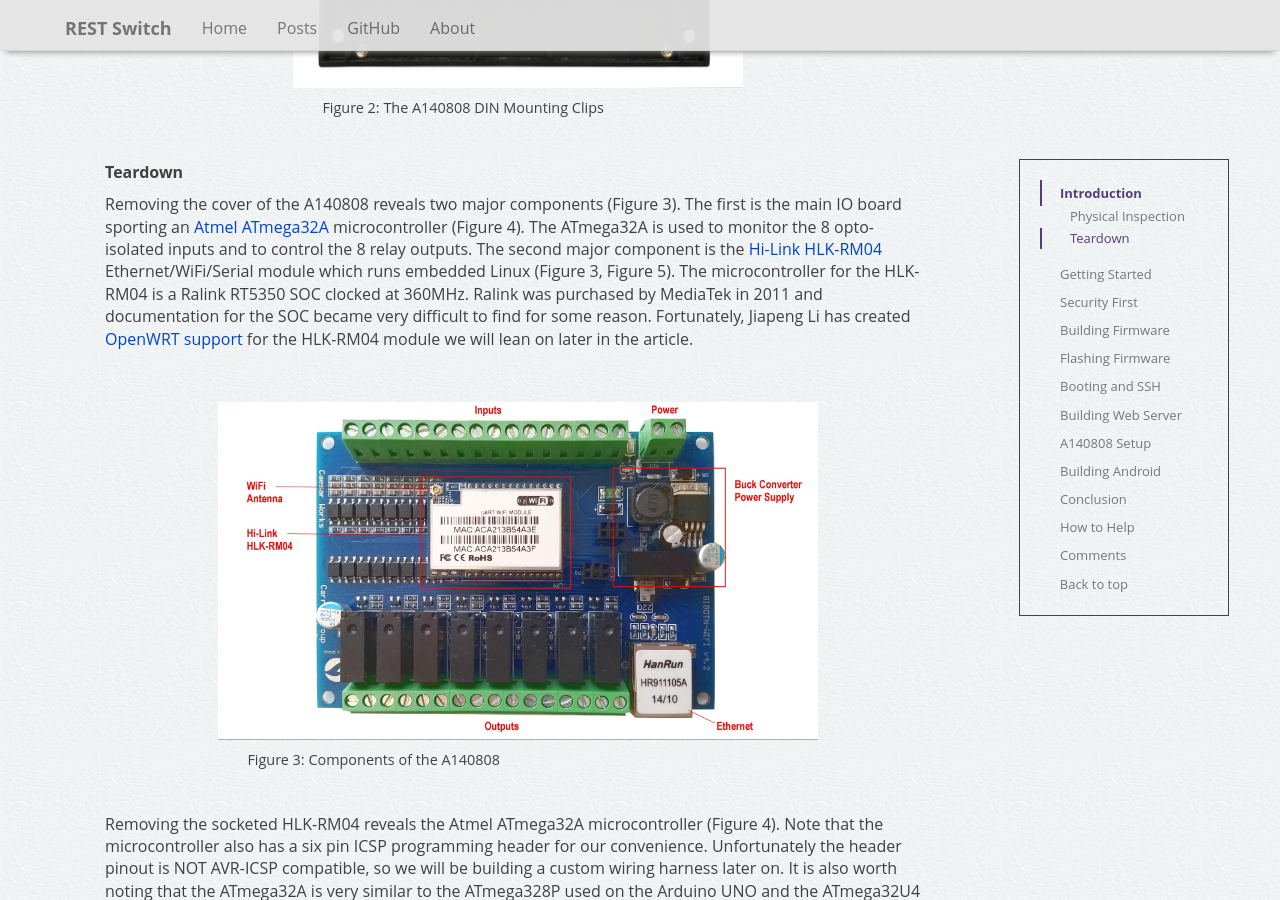
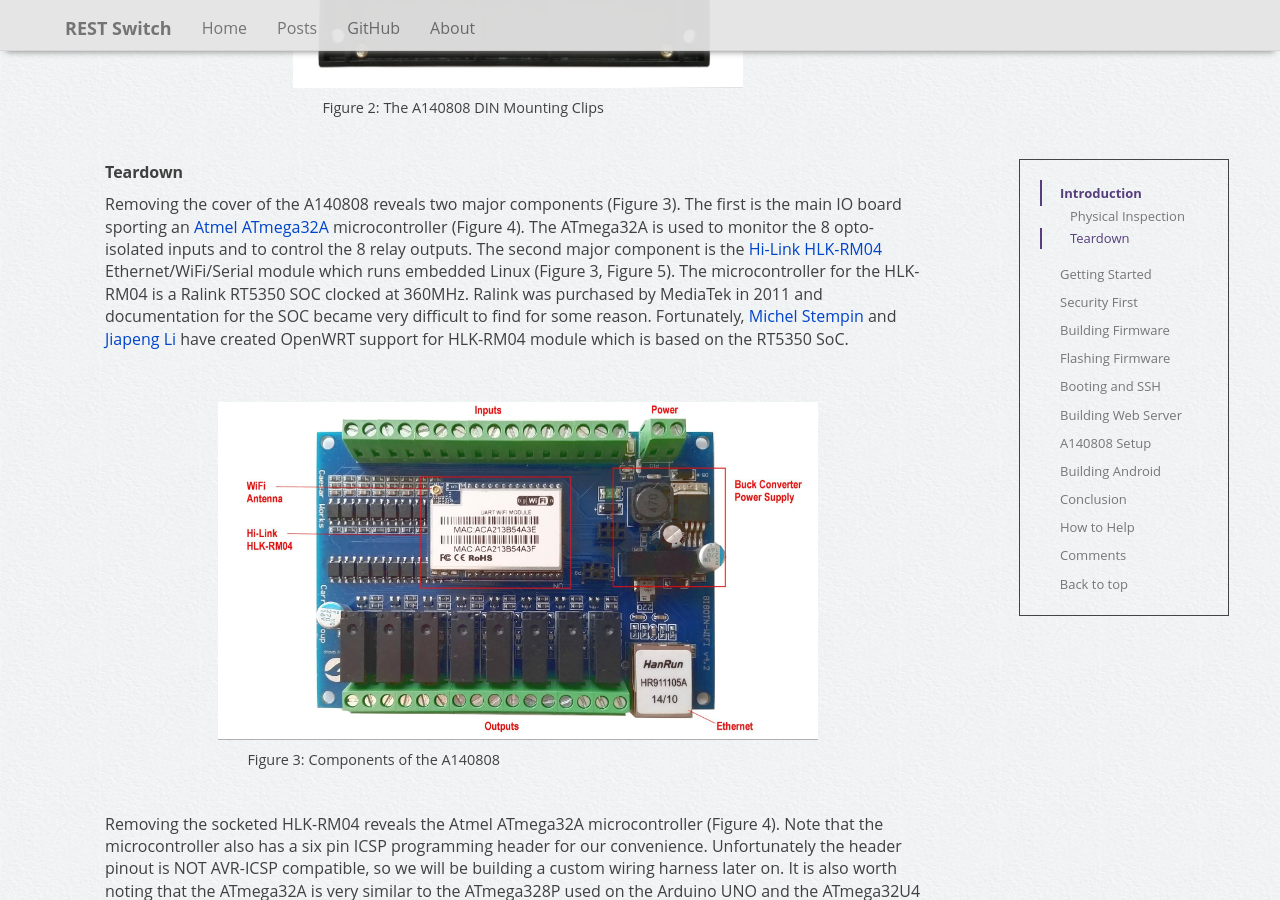
Before and after one commit to rest-switch/rest-switch.github.io, a Jekyll site: the page built from _posts/2015-11-02-a140808.markdown, in a window 1280 px wide and 900 px high, scrolled down 1636 px. Built offline with Jekyll 4.4.1, drawn with Linux system fonts in a browser that asks for light colours; nearby versions of some CDN libraries; comment, search, counter and statistics services are not loaded.

Commit message:
added OpenWRT attribution

```diff
--- a/_posts/2015-11-02-a140808.markdown
+++ b/_posts/2015-11-02-a140808.markdown
@@ -117,7 +117,7 @@
 
 **Teardown**
 
-Removing the cover of the A140808 reveals two major components (Figure 3). The first is the main IO board sporting an <a href="http://www.atmel.com/Images/Atmel-8155-8-bit-Microcontroller-AVR-ATmega32A_Datasheet.pdf" target="_blank">Atmel ATmega32A</a> microcontroller (Figure 4). The ATmega32A is used to monitor the 8 opto-isolated inputs and to control the 8 relay outputs. The second major component is the <a href="http://www.hlktech.net/product_detail.php?ProId=39" target="_blank">Hi-Link HLK-RM04</a> Ethernet/WiFi/Serial module which runs embedded Linux (Figure 3, Figure 5). The microcontroller for the HLK-RM04 is a Ralink RT5350 SOC clocked at 360MHz. Ralink was purchased by MediaTek in 2011 and documentation for the SOC became very difficult to find for some reason. Fortunately, Jiapeng Li has created <a href="https://github.com/JiapengLi" target="_blank">OpenWRT support</a> for the HLK-RM04 module we will lean on later in the article.
+Removing the cover of the A140808 reveals two major components (Figure 3). The first is the main IO board sporting an <a href="http://www.atmel.com/Images/Atmel-8155-8-bit-Microcontroller-AVR-ATmega32A_Datasheet.pdf" target="_blank">Atmel ATmega32A</a> microcontroller (Figure 4). The ATmega32A is used to monitor the 8 opto-isolated inputs and to control the 8 relay outputs. The second major component is the <a href="http://www.hlktech.net/product_detail.php?ProId=39" target="_blank">Hi-Link HLK-RM04</a> Ethernet/WiFi/Serial module which runs embedded Linux (Figure 3, Figure 5). The microcontroller for the HLK-RM04 is a Ralink RT5350 SOC clocked at 360MHz. Ralink was purchased by MediaTek in 2011 and documentation for the SOC became very difficult to find for some reason. Fortunately, <a href="https://github.com/Squonk42/OpenWrt-RT5350" target="_blank">Michel Stempin</a> and <a href="https://github.com/JiapengLi" target="_blank">Jiapeng Li</a> have created OpenWRT support for HLK-RM04 module which is based on the RT5350 SoC.
 
 <span>&nbsp;</span>
 <center><table style="border-spacing: 10px; border-collapse: separate; font-size: 90%">
```
